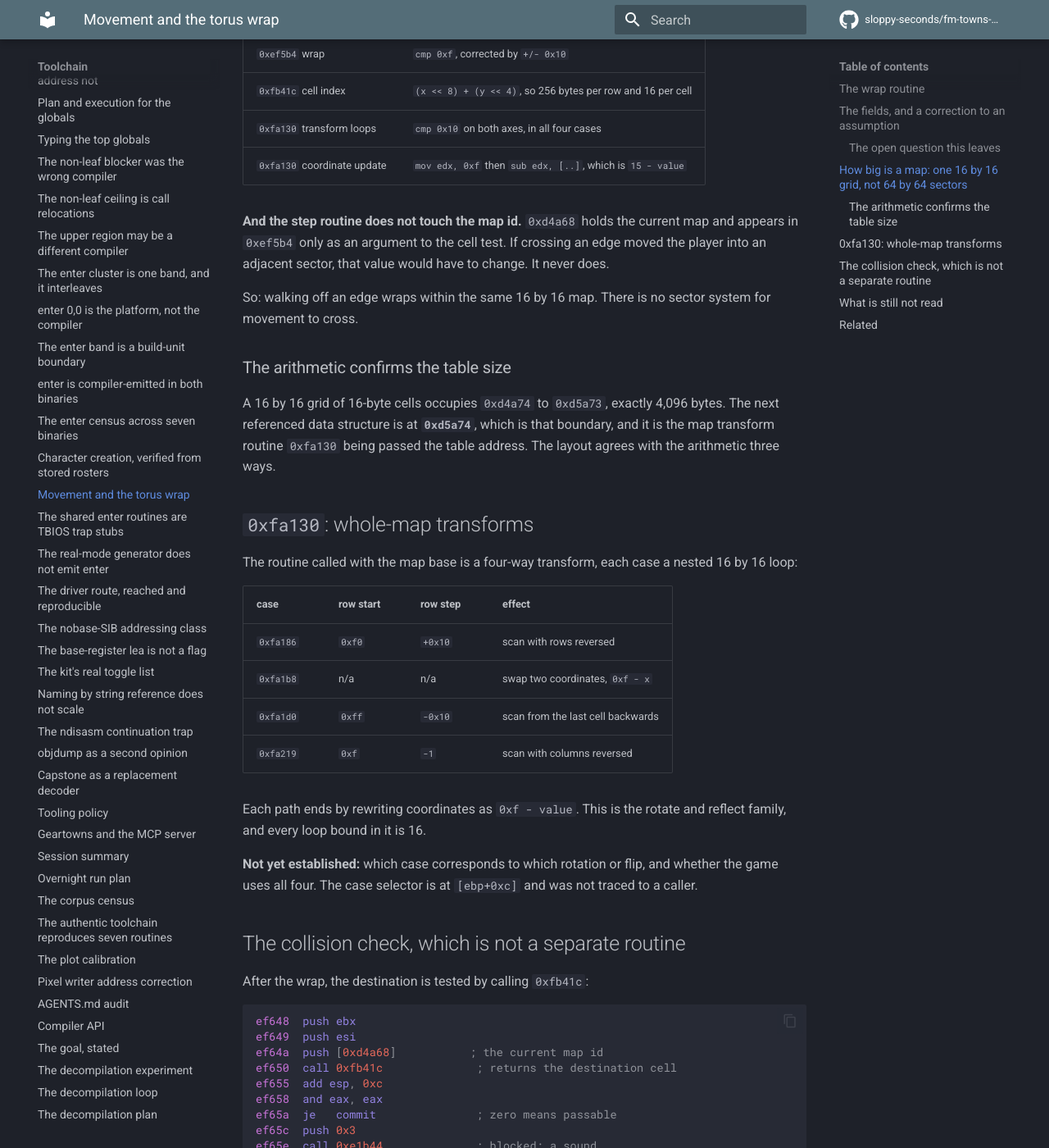
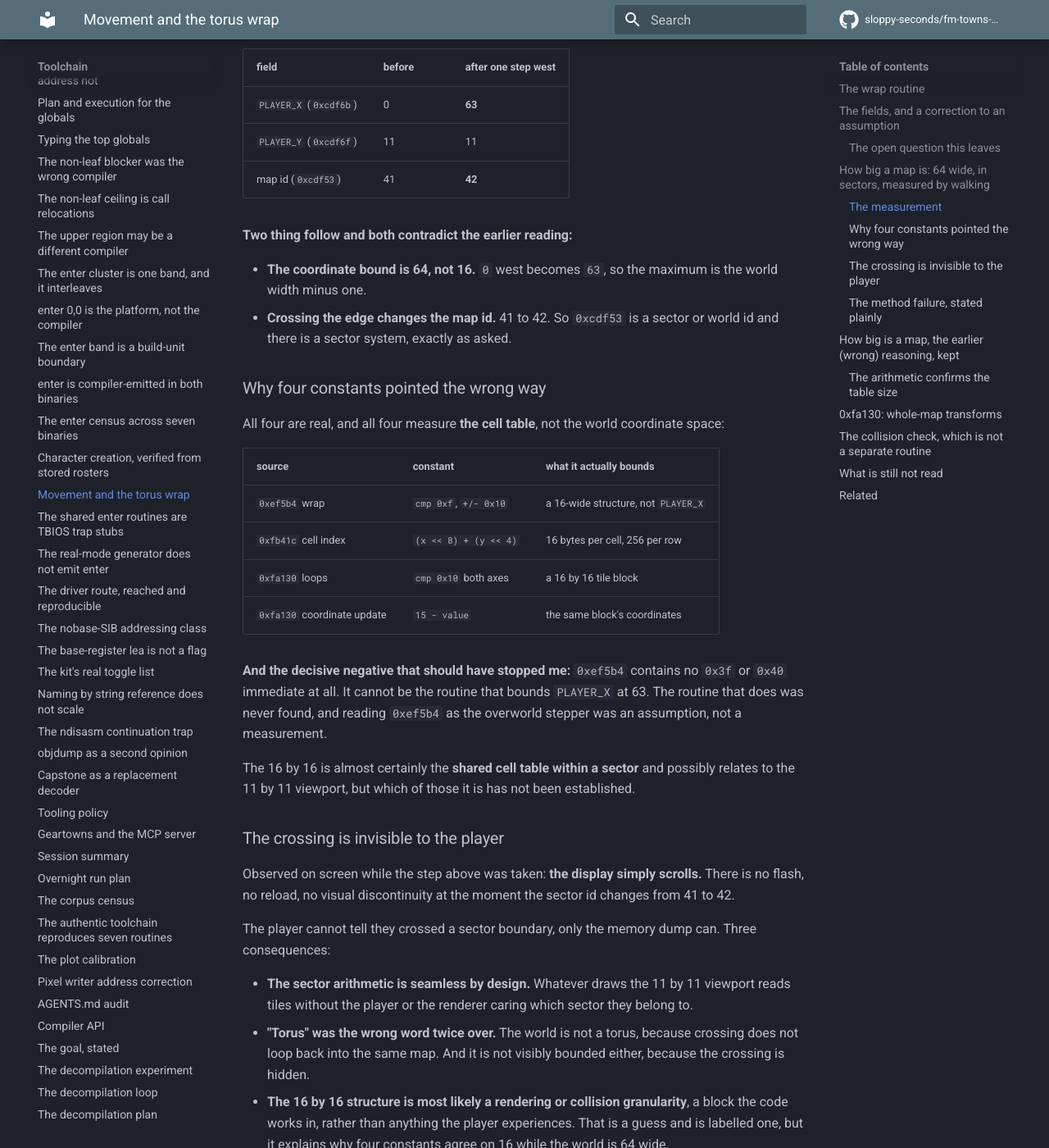
Before and after one commit to sloppy-seconds/fm-towns-ultima, an MkDocs documentation site: the page built from docs/movement-and-wrap.md, in a window 1280 px wide and 1400 px high, scrolled down 2716 px. Shown: the whole window at 82% size. Built offline with MkDocs 1.6.1 and Material for MkDocs 9.7.7, drawn with Linux system fonts in a browser that asks for light colours; comment, search, counter and statistics services are not loaded; some of the changed text lies outside the part shown.

Commit message:
Measured: the world is 64 wide in sectors, and I was wrong
One step west at PLAYER_X = 0:

  PLAYER_X  0xcdf6b   0 -> 63
  PLAYER_Y  0xcdf6f  11 -> 11
  map id    0xcdf53  41 -> 42

Two corrections to my own page, which said 'one 16 by 16 grid, no sectors':

- the coordinate bound is 64, not 16
- crossing the edge changes the map id, so sectors exist

The four constants I cited are all real and all measure the cell table, not
the world. The decisive negative I should have noticed: 0xef5b4 contains
no 0x3f or 0x40 immediate at all, so it cannot be the routine that bounds
PLAYER_X at 63. I read it as the overworld stepper on assumption.

Also recorded from the screen: the crossing is invisible. The display just
scrolls, no reload, no flash. So the sector arithmetic is seamless and the
16-wide structure is most likely rendering or collision granularity.

Method note: four constants agreeing felt like proof and was four
measurements of one thing. One keystroke was worth more, and it took being
asked twice before it was tried.

```diff
--- a/docs/movement-and-wrap.md
+++ b/docs/movement-and-wrap.md
@@ -93,12 +93,73 @@ I wrote "torus wrap on the player position" in the plan item when first drafting
 expectation that a movement coordinate would be called that. The code says otherwise, and the
 phrase sent the first search at this item to the wrong fields.
 
-## How big is a map: one 16 by 16 grid, not 64 by 64 sectors
+## How big a map is: 64 wide, in sectors, measured by walking
 
-Asked directly whether a map is 64 by 64 divided into sectors, with an edge crossing into the
-neighbouring sector. **Measured: no.** The map is a single 16 by 16 grid.
+I claimed this section said "one 16 by 16 grid, no sectors" and that claim was **wrong**. It was
+derived from four code constants and never tested by walking. One step at the edge refuted it.
 
-Four independent constants agree:
+### The measurement
+
+Played to `PLAYER_X = 0` (`0xcdf6b`), then one step west, with a memory dump either side:
+
+| field | before | after one step west |
+|---|---|---|
+| `PLAYER_X` (`0xcdf6b`) | 0 | **63** |
+| `PLAYER_Y` (`0xcdf6f`) | 11 | 11 |
+| map id (`0xcdf53`) | 41 | **42** |
+
+**Two thing follow and both contradict the earlier reading:**
+
+- **The coordinate bound is 64, not 16.** `0` west becomes `63`, so the maximum is the world
+  width minus one.
+- **Crossing the edge changes the map id.** 41 to 42. So `0xcdf53` is a sector or world id and
+  there is a sector system, exactly as asked.
+
+### Why four constants pointed the wrong way
+
+All four are real, and all four measure **the cell table**, not the world coordinate space:
+
+| source | constant | what it actually bounds |
+|---|---|---|
+| `0xef5b4` wrap | `cmp 0xf`, `+/- 0x10` | a 16-wide structure, not `PLAYER_X` |
+| `0xfb41c` cell index | `(x << 8) + (y << 4)` | 16 bytes per cell, 256 per row |
+| `0xfa130` loops | `cmp 0x10` both axes | a 16 by 16 tile block |
+| `0xfa130` coordinate update | `15 - value` | the same block's coordinates |
+
+**And the decisive negative that should have stopped me:** `0xef5b4` contains no `0x3f` or `0x40`
+immediate at all. It cannot be the routine that bounds `PLAYER_X` at 63. The routine that does was
+never found, and reading `0xef5b4` as the overworld stepper was an assumption, not a measurement.
+
+The 16 by 16 is almost certainly the **shared cell table within a sector** and possibly relates to
+the 11 by 11 viewport, but which of those it is has not been established.
+
+### The crossing is invisible to the player
+
+Observed on screen while the step above was taken: **the display simply scrolls.** There is no
+flash, no reload, no visual discontinuity at the moment the sector id changes from 41 to 42.
+
+The player cannot tell they crossed a sector boundary, only the memory dump can. Three
+consequences:
+
+- **The sector arithmetic is seamless by design.** Whatever draws the 11 by 11 viewport reads
+  tiles without the player or the renderer caring which sector they belong to.
+- **"Torus" was the wrong word twice over.** The world is not a torus, because crossing does not
+  loop back into the same map. And it is not visibly bounded either, because the crossing is
+  hidden.
+- **The 16 by 16 structure is most likely a rendering or collision granularity**, a block the
+  code works in, rather than anything the player experiences. That is a guess and is labelled
+  one, but it explains why four constants agree on 16 while the world is 64 wide.
+
+### The method failure, stated plainly
+
+Four independent constants agreed, and agreement felt like proof. It was four measurements of the
+same thing. A single keystroke was worth more than all four, and it took Paul asking twice before
+it was tried.
+
+## How big is a map, the earlier (wrong) reasoning, kept
+
+The rest of this section is the derivation that produced the wrong answer, kept because the
+constants themselves are correct and will be needed once the real bound routine is found.
 
 | source | constant |
 |---|---|
@@ -107,12 +168,10 @@ Four independent constants agree:
 | `0xfa130` transform loops | `cmp 0x10` on both axes, in all four cases |
 | `0xfa130` coordinate update | `mov edx, 0xf` then `sub edx, [..]`, which is `15 - value` |
 
-**And the step routine does not touch the map id.** `0xd4a68` holds the current map and appears in
-`0xef5b4` only as an argument to the cell test. If crossing an edge moved the player into an
-adjacent sector, that value would have to change. It never does.
-
-So: walking off an edge wraps within the same 16 by 16 map. There is no sector system for movement
-to cross.
+**The reasoning that was wrong.** `0xd4a68` appears in `0xef5b4` only as an argument to the cell
+test and is never written there, from which I concluded that an edge crossing could not change the
+map. That inference holds for `0xef5b4` and has no bearing on the real stepper, which was never
+read.
 
 ### The arithmetic confirms the table size
 
--- a/docs/routines.json
+++ b/docs/routines.json
@@ -862,8 +862,8 @@
       "bytes": 240,
       "class": "not-c",
       "trap": "ENTER_FRAME_UNEXPLAINED",
-      "what": "The movement step: direction 1..4 selects a dx/dy pair, adds it to MAP_X/MAP_Y, wraps both into 0..15 by adding or subtracting 16, tests the destination through 0xfb41c, and commits the position to the record and to 0xd4a4c/0xd4a50 when passable.",
-      "evidence": "Read this session, docs/movement-and-wrap.md. The wrap constant is 16: cmp 0xf then sub 0x10 / add 0x10 on both axes. The second y correction tests esi rather than ebx (raw 23 f6), recorded as unexplained."
+      "what": "Wraps a 16-wide coordinate with cmp 0xf and +/- 0x10, tests a destination cell through 0xfb41c, and commits it. NOT the overworld stepper: it contains no 64 bound, and a measured step at PLAYER_X=0 went to 63 while the map id changed 41 to 42.",
+      "evidence": "Read docs/movement-and-wrap.md. The 16 bound is real but it bounds a cell table, not PLAYER_X. Measured transition: PLAYER_X 0->63, map 0xcdf53 41->42, PLAYER_Y unchanged. The routine that bounds PLAYER_X at 63 has not been found."
     },
     {
       "addr": "fb41c",
@@ -871,7 +871,7 @@
       "bytes": 76,
       "class": "not-c",
       "what": "Destination test for a step: indexes a cell table by (x << 8) + (y << 4), returns the cell at +0, or 0 when cell+8 is nonzero, or -1 when cell+4 is not -1.",
-      "evidence": "Read this session as the collision test called by 0xef5b4. docs/movement-and-wrap.md."
+      "evidence": "Read as the destination test called by 0xef5b4. Indexes a 16-byte-cell table by (x << 8) + (y << 4). This bounds the cell table, not the world: see docs/movement-and-wrap.md."
     },
     {
       "addr": "fa130",
```
